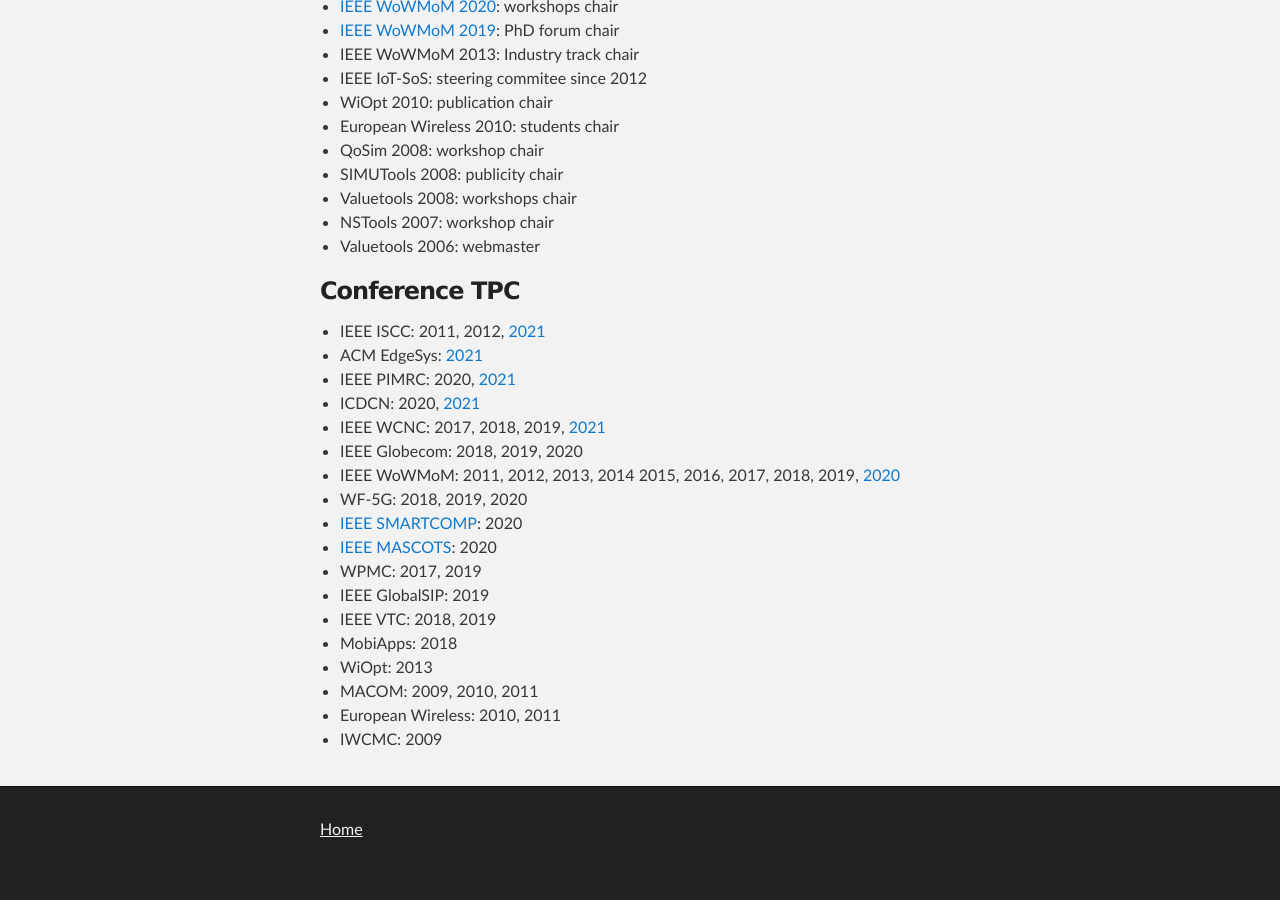
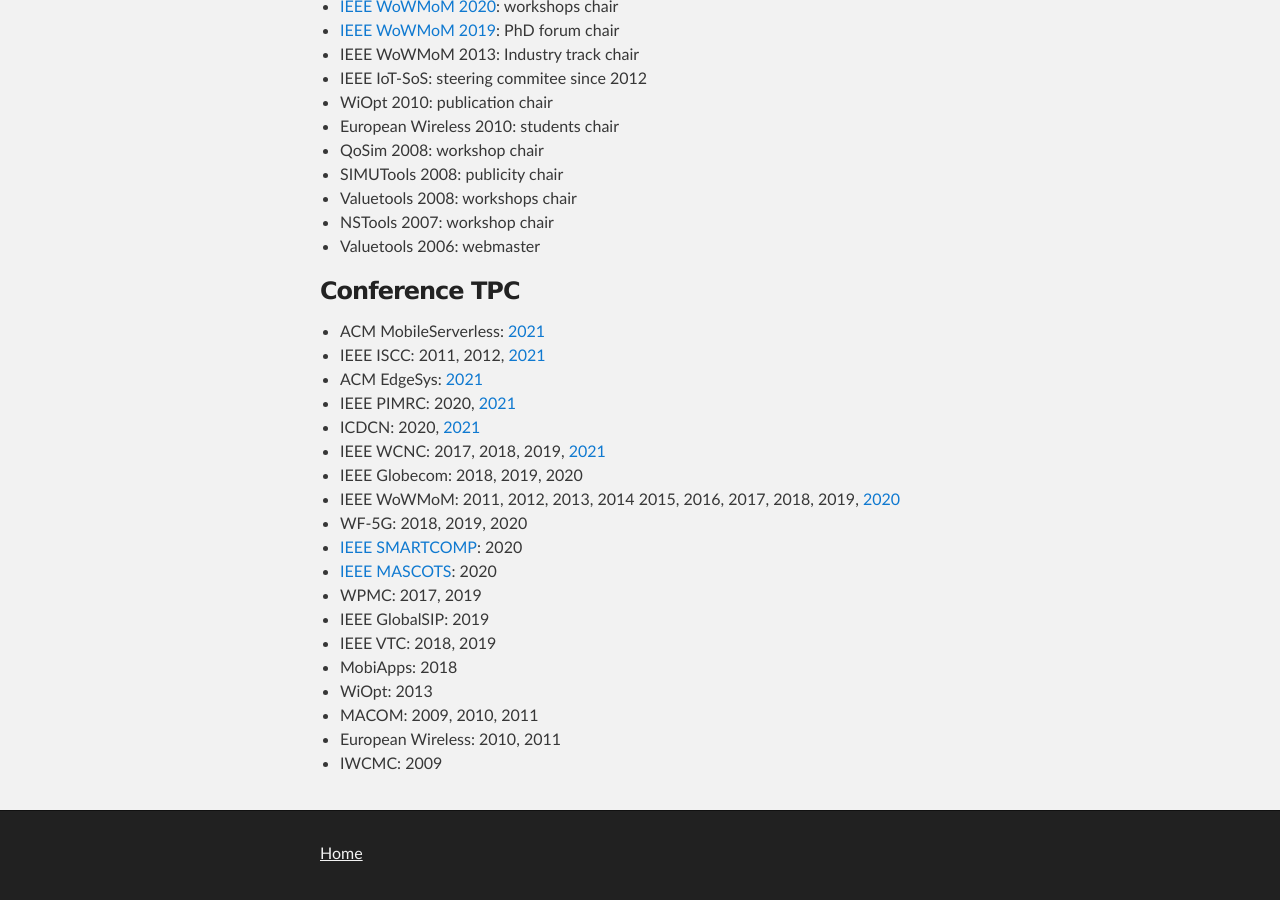
Before and after one commit to ccicconetti/ccicconetti.github.io, a Jekyll site: the page built from editorial.md, in a window 1280 px wide and 900 px high, scrolled down 698 px. Built offline with Jekyll 4.4.1, drawn with Linux system fonts in a browser that asks for light colours; before the commit the page ends 1574 px from its top, so only the background shows below that.

Commit message:
Update editorial

```diff
--- a/editorial.md
+++ b/editorial.md
@@ -33,6 +33,7 @@ layout: page
 
 ### Conference TPC
 
+- ACM MobileServerless: [2021](https://www.it.uc3m.es/mbsvless21/)
 - IEEE ISCC: 2011, 2012, [2021](https://iscc2021.unipi.gr/)
 - ACM EdgeSys: [2021](https://edge-sys.github.io/2021/)
 - IEEE PIMRC: 2020, [2021](https://pimrc2021.ieee-pimrc.org/)
```
